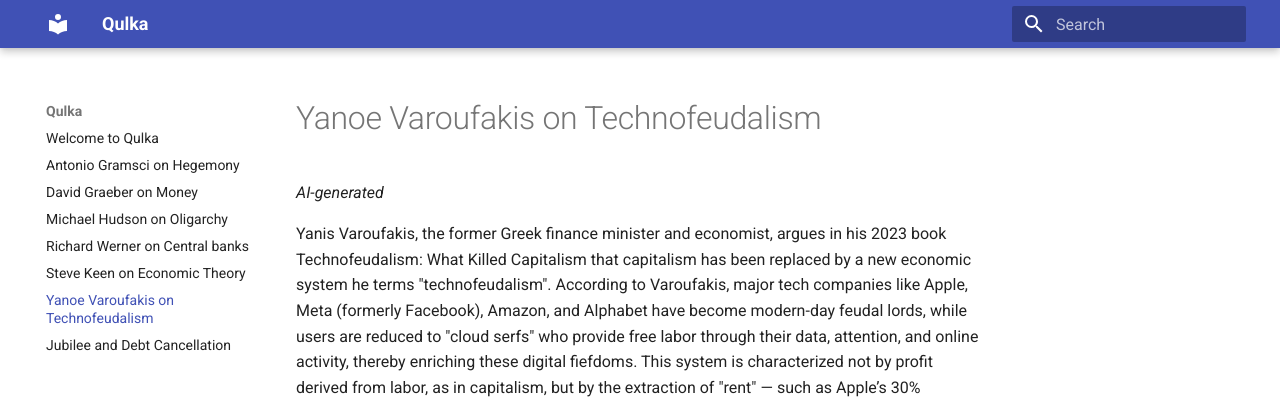
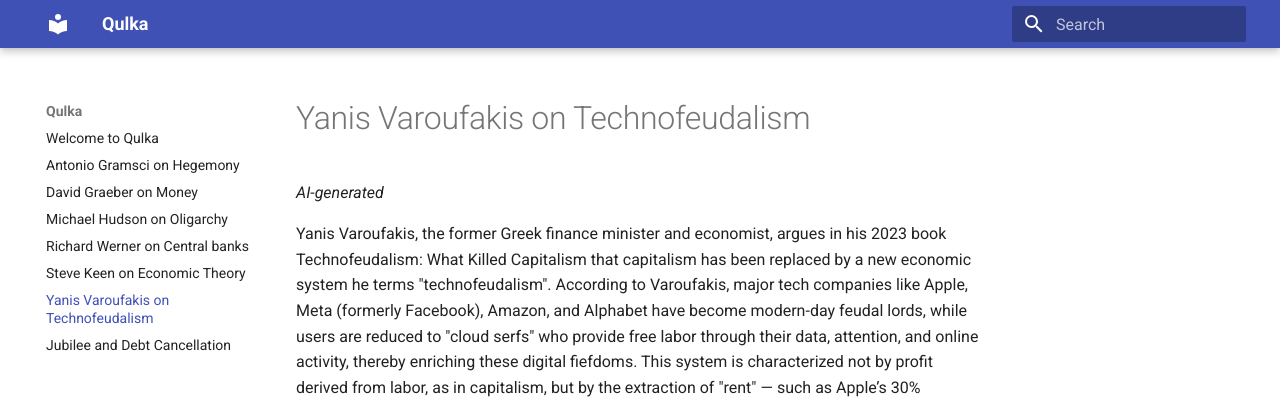
Before and after one commit to qulka/qulka.github.io, an MkDocs documentation site: the page built from docs/Yanis_Varoufakis.md, in a window 1280 px wide. Shown: the top 399 px of the page. Built offline with MkDocs 1.6.1 and Material for MkDocs 9.7.7, drawn with Linux system fonts in a browser that asks for light colours.

Commit message:
fix typos

```diff
--- a/docs/Yanis_Varoufakis.md
+++ b/docs/Yanis_Varoufakis.md
@@ -1,4 +1,4 @@
-# Yanoe Varoufakis on Technofeudalism
+# Yanis Varoufakis on Technofeudalism
 
 _AI-generated_
 
```
Also changed, not shown: README.md (+1 -0 lines).
